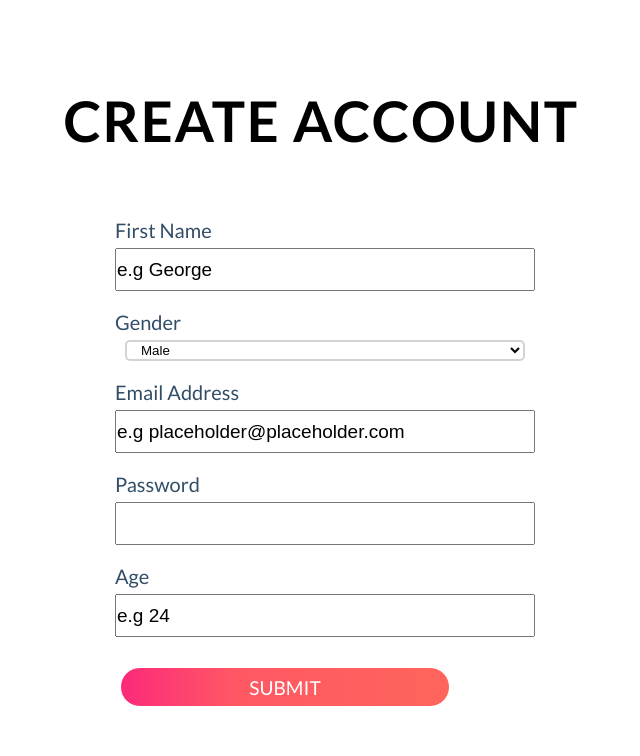
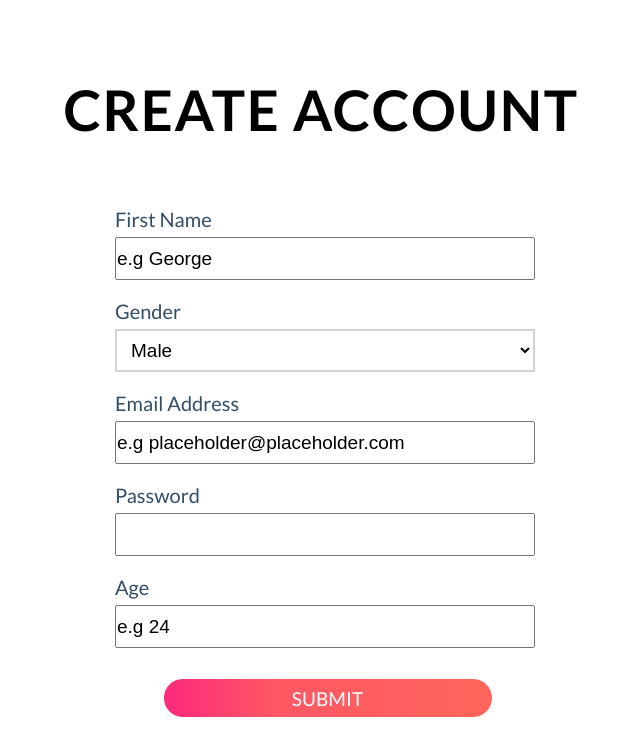
Before and after one commit to harakisgeorge/dating-app, a React (Create React App) app: page /register in a window 1280 px wide. Shown: the top 756 px of the page, without its empty margins (319-959 px from the left). Built offline with nearby package versions, Linux system fonts and the light colour scheme.

Commit message:
last commit before 1st deploy

```diff
--- a/src/components/Modal/Modal.css
+++ b/src/components/Modal/Modal.css
@@ -22,8 +22,8 @@
 .input-password,
 .input-email {
   margin-top: 20px;
-  border-radius: 10px;
 }
+
 button {
   border-radius: 6px;
   margin-top: 20px;
--- a/src/components/Register/Register.css
+++ b/src/components/Register/Register.css
@@ -13,23 +13,29 @@
   margin-bottom: 50px;
 }
 
+.form {
+  display: flex;
+  flex-direction: column;
+  justify-content: center;
+  align-items: center;
+}
+
 .wrapper {
   display: inline-flex;
   background: #fff;
 }
 .wrapper .option {
   background: #fff;
-  height: 100%;
-  width: 100%;
+  width: 420px;
+  height: 43px;
   display: flex;
   align-items: center;
   justify-content: space-evenly;
-  margin: 0 10px;
-  border-radius: 5px;
   cursor: pointer;
   padding: 0 10px;
   border: 2px solid lightgrey;
   transition: all 0.3s ease;
+  font-size: 19px;
 }
 .wrapper .option .dot {
   height: 20px;
```
